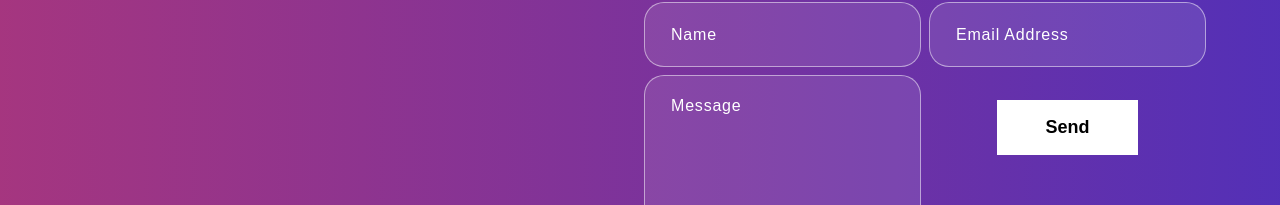
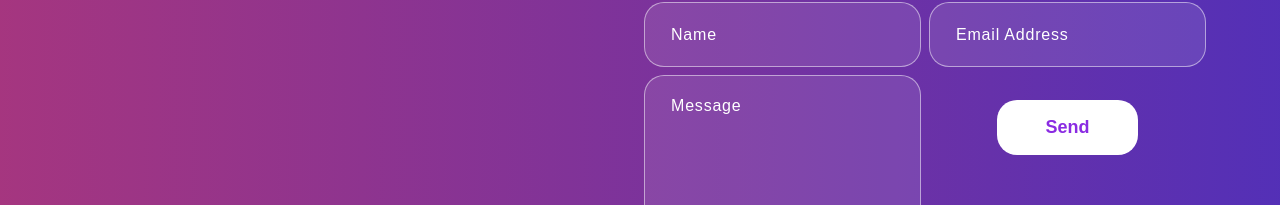
Before and after one commit to gaborati/portfolio, a React (Create React App) app in the folder personal-portfolio2-frontend/: page / in a window 1280 px wide. Shown: the part 1964-2169 px from the top of the page. Built offline with nearby package versions, Linux system fonts and the light colour scheme; a web font is replaced by a local one.

Commit message:
change send button graphic

```diff
--- a/personal-portfolio2-frontend/src/App.css
+++ b/personal-portfolio2-frontend/src/App.css
@@ -425,14 +425,14 @@ nav.navbar .navbar-toggler[aria-expanded="true"] .navbar-toggler-icon {
 }
 .proj-imgbx {
   position: relative;
-  border-radius: 5px; /* például kisebb border-radius */
+  border-radius: 5px;
   overflow: hidden;
   margin-bottom: 5px;
   padding: 5px;
 }
 .proj-imgbx:hover {
-  pointer-events: auto; /* kattinthatóvá teszi a hover hatás után */
-  cursor: pointer; /* kurzor GitHub ikonná változik a kattinthatóvá válásakor */
+  pointer-events: auto;
+  cursor: pointer;
 }
 .proj-imgbx::before {
   content: "";
@@ -517,17 +517,17 @@ nav.navbar .navbar-toggler[aria-expanded="true"] .navbar-toggler-icon {
   color: #fff;
 }
 .contact form input:focus::placeholder, .contact form textarea:focus::placeholder {
-  color: #121212;
+  color: white;
   opacity: 0.8;
 }
 .contact form button {
   font-weight: 700;
-  color: #000;
-  background-color: #fff;
+  color: blueviolet;
+  background-color: white;
   padding: 14px 48px;
   font-size: 18px;
   margin-top: 25px;
-  border-radius: 0;
+  border-radius: 20px;
   position: relative;
   transition: 0.3s ease-in-out;
 }
@@ -538,17 +538,7 @@ nav.navbar .navbar-toggler[aria-expanded="true"] .navbar-toggler-icon {
 .contact form button:hover {
   color: #fff;
 }
-.contact form button::before {
-  content: "";
-  background: #121212;
-  width: 0;
-  height: 100%;
-  position: absolute;
-  top: 0;
-  left: 0;
-  z-index: 0;
-  transition: 0.3s ease-in-out;
-}
+
 .contact form button:hover::before {
   width: 100%;
 }
@@ -560,6 +550,10 @@ nav.navbar .navbar-toggler[aria-expanded="true"] .navbar-toggler-icon {
   background-position: center center;
   background-size: cover;
   background-repeat: no-repeat;
+}
+.contact form button:hover {
+  background: linear-gradient(90.21deg, #AA367C -5.91%, #4A2FBD 111.58%);
+  color: #fff;
 }
 .newsletter-bx {
   background: #FFFFFF;
@@ -616,7 +610,7 @@ nav.navbar .navbar-toggler[aria-expanded="true"] .navbar-toggler-icon {
 .new-email-bx button {
   background: linear-gradient(90.21deg, #AA367C -5.91%, #4A2FBD 111.58%);
   padding: 20px 65px;
-  color: #fff;
+  color: #0000FF;
   font-weight: 500;
   letter-spacing: 0.5px;
   border-radius: 18px;
@@ -624,6 +618,7 @@ nav.navbar .navbar-toggler[aria-expanded="true"] .navbar-toggler-icon {
 .footer img {
   width: 26%;
 }
+
 .footer p {
   font-weight: 400;
   font-size: 14px;
--- a/personal-portfolio2-frontend/src/components/NavBar.js
+++ b/personal-portfolio2-frontend/src/components/NavBar.js
@@ -63,12 +63,9 @@ export const NavBar = () => {
   <a href="  https://www.codewars.com/users/gaborati" target="_blank" rel="noopener noreferrer">
                   <img src={navIcon2} alt="CodeWars"/>
                 </a>
-
   <a href="https://github.com/gaborati" target="_blank" rel="noopener noreferrer">
                   <img src={navIcon3} alt="GitHub"/>
                 </a>
-
-
 
               </div>
               <HashLink to='#connect'>
--- a/personal-portfolio2-frontend/src/components/Projects.js
+++ b/personal-portfolio2-frontend/src/components/Projects.js
@@ -67,7 +67,6 @@ export const Projects = () => {
                                                 <p>Lorem ipsum dolor sit amet consectetur adipisicing elit. Cumque quam, quod neque provident velit, rem explicabo excepturi id illo molestiae blanditiis, eligendi dicta officiis asperiores delectus quasi inventore debitis quo.</p>
                                             </Tab.Pane>
                                             <Tab.Pane eventKey="third">
-                                                <p>Lorem ipsum dolor sit amet consectetur adipisicing elit. Cumque quam, quod neque provident velit, rem explicabo excepturi id illo molestiae blanditiis, eligendi dicta officiis asperiores delectus quasi inventore debitis quo.</p>
                                             </Tab.Pane>
                                         </Tab.Content>
                                     </Tab.Container>
```
